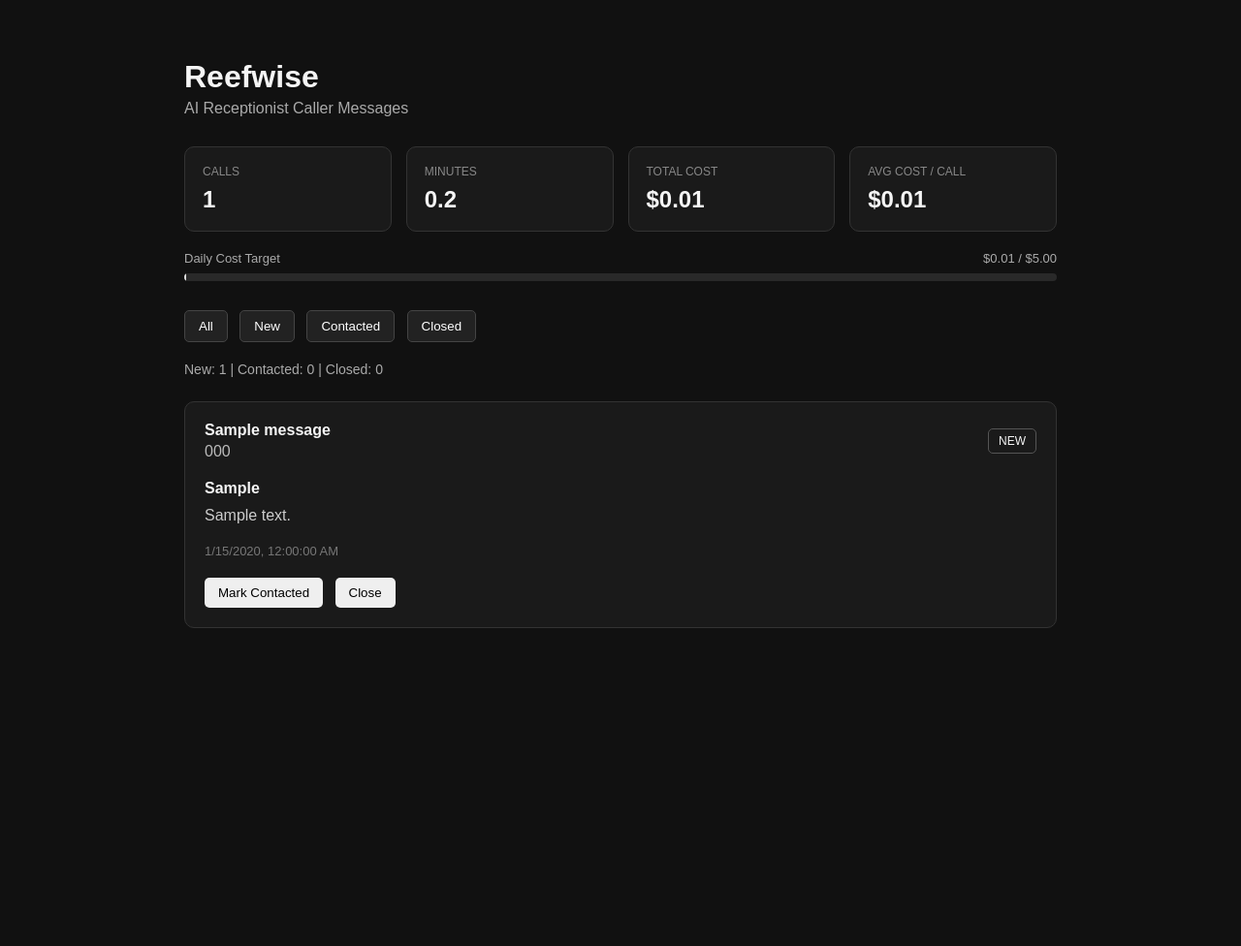
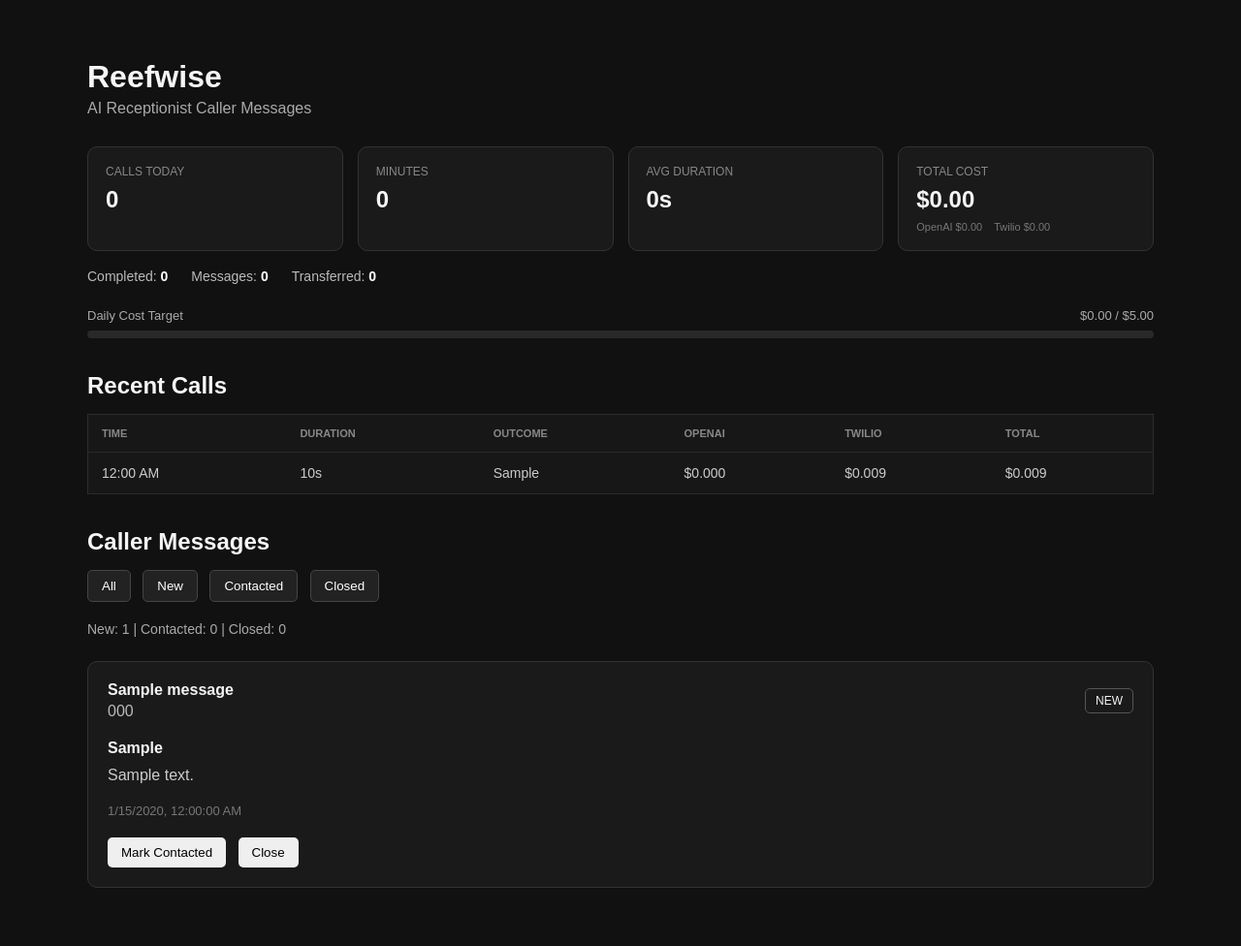
Before and after one commit to samrobinsonsd/AI-SMB-Receptionist, a FastAPI app: page /inbox in a window 1280 px wide. Shown: the whole page at 97% size. Before the commit the page ends 648 px from the top, so only its background shows below. Run offline with FastAPI, Linux system fonts and the light colour scheme; tables that the repository leaves empty hold one stand-in row (values such as "Sample post").

Commit message:
Add business knowledge and improve receptionist dashboard

```diff
--- a/app/main.py
+++ b/app/main.py
@@ -112,25 +112,80 @@ async def list_calls():
 @app.get("/stats")
 async def get_stats():
     """
-    Return high-level receptionist usage and cost statistics.
+    Return today's receptionist usage, outcomes, and cost statistics.
 
-    Calls without OpenAI usage data are excluded from cost averages
-    because they were recorded before AI usage tracking was enabled.
+    Reporting uses the business's local Central Time zone so the
+    dashboard resets at the correct local midnight.
+
+    Calls without OpenAI usage data are excluded because they were
+    recorded before detailed AI usage tracking was enabled.
     """
 
     calls = get_calls()
 
-    # Calls that contain OpenAI usage telemetry.
-    measured_calls = [
-        call for call in calls
+    # Reefwise operates in Illinois, so reporting uses Central Time.
+    business_timezone = ZoneInfo("America/Chicago")
+
+    today = datetime.now(
+        business_timezone
+    ).date()
+
+    measured_calls = []
+
+    for call in calls:
+        # Ignore calls that predate OpenAI usage telemetry.
         if (
-            call["input_tokens"] > 0
-            or call["output_tokens"] > 0
+            call["input_tokens"] <= 0
+            and call["output_tokens"] <= 0
+        ):
+            continue
+
+        # Call timestamps are stored in UTC.
+        # Convert each timestamp to Central Time before determining
+        # whether it belongs to today's business day.
+        started_at = datetime.fromisoformat(
+            call["started_at"]
         )
-    ]
+
+        local_started_at = started_at.astimezone(
+            business_timezone
+        )
+
+        if local_started_at.date() == today:
+            measured_calls.append(call)
+
+    # ---------------------------------------------------------
+    # Basic call statistics
+    # ---------------------------------------------------------
+
+    call_count = len(measured_calls)
 
     total_seconds = sum(
         call["duration_seconds"] or 0
+        for call in measured_calls
+    )
+
+    total_minutes = (
+        total_seconds / 60
+    )
+
+    average_duration = (
+        total_seconds / call_count
+        if call_count
+        else 0
+    )
+
+    # ---------------------------------------------------------
+    # Cost statistics
+    # ---------------------------------------------------------
+
+    openai_cost = sum(
+        call["openai_cost_usd"]
+        for call in measured_calls
+    )
+
+    twilio_cost = sum(
+        call["twilio_cost_usd"]
         for call in measured_calls
     )
 
@@ -139,25 +194,53 @@ async def get_stats():
         for call in measured_calls
     )
 
-    call_count = len(measured_calls)
-
     average_cost = (
         total_cost / call_count
         if call_count
         else 0
     )
 
-    average_duration = (
-        total_seconds / call_count
-        if call_count
-        else 0
+    # ---------------------------------------------------------
+    # Call outcome statistics
+    # ---------------------------------------------------------
+
+    completed_calls = sum(
+        1
+        for call in measured_calls
+        if call["outcome"] == "completed"
+    )
+
+    message_calls = sum(
+        1
+        for call in measured_calls
+        if call["outcome"] == "message"
+    )
+
+    transferred_calls = sum(
+        1
+        for call in measured_calls
+        if call["outcome"] == "transferred"
     )
 
     return {
+        # Call volume
         "calls": call_count,
         "minutes": round(
-            total_seconds / 60,
+            total_minutes,
             1,
+        ),
+        "average_duration_seconds": round(
+            average_duration,
+        ),
+
+        # Cost
+        "openai_cost_usd": round(
+            openai_cost,
+            4,
+        ),
+        "twilio_cost_usd": round(
+            twilio_cost,
+            4,
         ),
         "total_cost_usd": round(
             total_cost,
@@ -167,9 +250,13 @@ async def get_stats():
             average_cost,
             4,
         ),
-        "average_duration_seconds": round(
-            average_duration,
-        ),
+
+        # Outcomes
+        "completed_calls": completed_calls,
+        "message_calls": message_calls,
+        "transferred_calls": transferred_calls,
+
+        # Project operating-cost target
         "daily_budget_usd": 5.00,
     }
 
--- a/app/templates/inbox.html
+++ b/app/templates/inbox.html
@@ -16,7 +16,7 @@
         }
 
         .container {
-            max-width: 900px;
+            max-width: 1100px;
             margin: 0 auto;
         }
 
@@ -24,9 +24,132 @@
             margin-bottom: 5px;
         }
 
+        h2 {
+            margin-top: 35px;
+            margin-bottom: 15px;
+        }
+
         .subtitle {
             color: #aaa;
             margin-bottom: 30px;
+        }
+
+        .stats-grid {
+            display: grid;
+            grid-template-columns: repeat(4, 1fr);
+            gap: 15px;
+            margin-bottom: 18px;
+        }
+
+        .stat-card {
+            background: #1a1a1a;
+            border: 1px solid #333;
+            border-radius: 10px;
+            padding: 18px;
+        }
+
+        .stat-label {
+            color: #888;
+            font-size: 12px;
+            text-transform: uppercase;
+            margin-bottom: 8px;
+        }
+
+        .stat-value {
+            font-size: 24px;
+            font-weight: bold;
+        }
+
+        .cost-split {
+            display: flex;
+            gap: 12px;
+            margin-top: 8px;
+            color: #777;
+            font-size: 11px;
+        }
+
+        .outcome-summary {
+            display: flex;
+            gap: 24px;
+            margin-bottom: 25px;
+            color: #bbb;
+            font-size: 14px;
+        }
+
+        .outcome-summary strong {
+            color: #fff;
+        }
+
+        .budget-section {
+            margin-bottom: 30px;
+        }
+
+        .budget-header {
+            display: flex;
+            justify-content: space-between;
+            color: #aaa;
+            font-size: 13px;
+            margin-bottom: 8px;
+        }
+
+        .budget-bar {
+            height: 8px;
+            background: #292929;
+            border-radius: 4px;
+            overflow: hidden;
+        }
+
+        .budget-progress {
+            height: 100%;
+            width: 0%;
+            background: #ddd;
+            transition: width 0.3s ease;
+        }
+
+        .recent-calls {
+            margin-bottom: 35px;
+            overflow-x: auto;
+        }
+
+        .recent-calls table {
+            width: 100%;
+            border-collapse: collapse;
+            background: #171717;
+            border: 1px solid #2d2d2d;
+        }
+
+        .recent-calls th,
+        .recent-calls td {
+            padding: 13px 14px;
+            text-align: left;
+            border-bottom: 1px solid #292929;
+        }
+
+        .recent-calls th {
+            color: #888;
+            font-size: 11px;
+            text-transform: uppercase;
+        }
+
+        .recent-calls td {
+            color: #ccc;
+            font-size: 14px;
+        }
+
+        .filters {
+            margin-bottom: 20px;
+        }
+
+        .filters button {
+            background: #222;
+            color: #fff;
+            border: 1px solid #444;
+        }
+
+        .counts {
+            margin-bottom: 25px;
+            color: #aaa;
+            font-size: 14px;
         }
 
         .message-card {
@@ -92,76 +215,14 @@
             color: #999;
         }
 
-        .filters {
-            margin-bottom: 20px;
+        @media (max-width: 800px) {
+            .stats-grid {
+                grid-template-columns: repeat(2, 1fr);
             }
 
-        .filters button {
-            background: #222;
-            color: #fff;
-            border: 1px solid #444;
-        }
-
-        .counts {
-            margin-bottom: 25px;
-            color: #aaa;
-            font-size: 14px;
-        }
-        .stats-grid {
-            display: grid;
-            grid-template-columns: repeat(4, 1fr);
-            gap: 15px;
-            margin-bottom: 20px;
-        }
-
-        .stat-card {
-            background: #1a1a1a;
-            border: 1px solid #333;
-            border-radius: 10px;
-            padding: 18px;
-        }
-
-        .stat-label {
-            color: #888;
-            font-size: 12px;
-            text-transform: uppercase;
-            margin-bottom: 8px;
-        }
-
-        .stat-value {
-            font-size: 24px;
-            font-weight: bold;
-        }
-
-        .budget-section {
-            margin-bottom: 30px;
-        }
-
-        .budget-header {
-            display: flex;
-            justify-content: space-between;
-            color: #aaa;
-            font-size: 13px;
-            margin-bottom: 8px;
-        }
-
-        .budget-bar {
-            height: 8px;
-            background: #292929;
-            border-radius: 4px;
-            overflow: hidden;
-        }
-
-        .budget-progress {
-            height: 100%;
-            width: 0%;
-            background: #ddd;
-            transition: width 0.3s ease;
-        }
-
-        @media (max-width: 700px) {
-            .stats-grid {
-                grid-template-columns: repeat(2, 1fr);
+            .outcome-summary {
+                flex-direction: column;
+                gap: 8px;
             }
         }
     </style>
@@ -180,7 +241,7 @@
     <div class="stats-grid">
 
         <div class="stat-card">
-        <div class="stat-label">Calls</div>
+            <div class="stat-label">Calls Today</div>
             <div class="stat-value" id="stat-calls">0</div>
         </div>
 
@@ -190,15 +251,26 @@
         </div>
 
         <div class="stat-card">
-        <div class="stat-label">Total Cost</div>
-        <div class="stat-value" id="stat-cost">$0.00</div>
+            <div class="stat-label">Avg Duration</div>
+            <div class="stat-value" id="stat-duration">0s</div>
         </div>
 
         <div class="stat-card">
-        <div class="stat-label">Avg Cost / Call</div>
-        <div class="stat-value" id="stat-average">$0.00</div>
+            <div class="stat-label">Total Cost</div>
+            <div class="stat-value" id="stat-cost">$0.00</div>
+
+            <div class="cost-split">
+                <span id="stat-openai">OpenAI $0.00</span>
+                <span id="stat-twilio">Twilio $0.00</span>
+            </div>
         </div>
 
+    </div>
+
+    <div class="outcome-summary">
+        <span>Completed: <strong id="stat-completed">0</strong></span>
+        <span>Messages: <strong id="stat-messages">0</strong></span>
+        <span>Transferred: <strong id="stat-transferred">0</strong></span>
     </div>
 
     <div class="budget-section">
@@ -214,6 +286,29 @@
             </div>
         </div>
     </div>
+
+    <h2>Recent Calls</h2>
+
+    <div class="recent-calls">
+        <table>
+            <thead>
+                <tr>
+                    <th>Time</th>
+                    <th>Duration</th>
+                    <th>Outcome</th>
+                    <th>OpenAI</th>
+                    <th>Twilio</th>
+                    <th>Total</th>
+                </tr>
+            </thead>
+
+            <tbody id="recent-calls-body">
+            </tbody>
+        </table>
+    </div>
+
+    <h2>Caller Messages</h2>
+
     <div class="filters">
         <button onclick="setFilter('all')">All</button>
         <button onclick="setFilter('new')">New</button>
@@ -249,7 +344,6 @@
         const container = document.getElementById("messages");
         const countsContainer = document.getElementById("counts");
 
-        // Count messages by workflow status.
         const counts = {
             new: 0,
             contacted: 0,
@@ -267,7 +361,6 @@
             `Contacted: ${counts.contacted} | ` +
             `Closed: ${counts.closed}`;
 
-        // Apply the selected inbox filter.
         const filteredMessages = data.messages.filter(
             message =>
                 currentFilter === "all" ||
@@ -288,8 +381,6 @@
 
             card.className = "message-card";
 
-            // Only show workflow actions that make sense
-            // for the message's current status.
             let actionButtons = "";
 
             if (message.status === "new") {
@@ -376,12 +467,7 @@
     }
 
 
-    // Load the inbox when the page opens.
-    loadMessages();
-    loadStats();
-
-
-// Load call usage and cost telemetry from FastAPI.
+    // Load call usage and cost telemetry.
     async function loadStats() {
         const response = await fetch("/stats");
         const stats = await response.json();
@@ -392,18 +478,31 @@ async function loadStats() {
         document.getElementById("stat-minutes").textContent =
             stats.minutes;
 
+        document.getElementById("stat-duration").textContent =
+            `${stats.average_duration_seconds}s`;
+
         document.getElementById("stat-cost").textContent =
             `$${stats.total_cost_usd.toFixed(2)}`;
 
-    document.getElementById("stat-average").textContent =
-        `$${stats.average_cost_usd.toFixed(2)}`;
+        document.getElementById("stat-openai").textContent =
+            `OpenAI $${stats.openai_cost_usd.toFixed(2)}`;
+
+        document.getElementById("stat-twilio").textContent =
+            `Twilio $${stats.twilio_cost_usd.toFixed(2)}`;
+
+        document.getElementById("stat-completed").textContent =
+            stats.completed_calls;
+
+        document.getElementById("stat-messages").textContent =
+            stats.message_calls;
+
+        document.getElementById("stat-transferred").textContent =
+            stats.transferred_calls;
 
         document.getElementById("budget-text").textContent =
             `$${stats.total_cost_usd.toFixed(2)} / ` +
             `$${stats.daily_budget_usd.toFixed(2)}`;
 
-    // Convert current spending into a percentage of
-    // the configured daily budget.
         const percentage = Math.min(
             (
                 stats.total_cost_usd
@@ -416,6 +515,47 @@ async function loadStats() {
             "budget-progress"
         ).style.width = `${percentage}%`;
     }
+
+
+    // Load the five most recent calls.
+    async function loadRecentCalls() {
+        const response = await fetch("/calls");
+        const data = await response.json();
+
+        const body = document.getElementById(
+            "recent-calls-body"
+        );
+
+        body.innerHTML = "";
+
+        for (const call of data.calls.slice(0, 5)) {
+            const row = document.createElement("tr");
+
+            const started = new Date(
+                call.started_at
+            ).toLocaleTimeString([], {
+                hour: "numeric",
+                minute: "2-digit",
+            });
+
+            row.innerHTML = `
+                <td>${started}</td>
+                <td>${call.duration_seconds || 0}s</td>
+                <td>${call.outcome}</td>
+                <td>$${call.openai_cost_usd.toFixed(3)}</td>
+                <td>$${call.twilio_cost_usd.toFixed(3)}</td>
+                <td>$${call.estimated_total_cost_usd.toFixed(3)}</td>
+            `;
+
+            body.appendChild(row);
+        }
+    }
+
+
+    // Load dashboard data when the page opens.
+    loadMessages();
+    loadStats();
+    loadRecentCalls();
 </script>
 
 </body>
```
Also changed, not shown: app/business_config.py (+43 -0 lines), app/openai_realtime.py (+29 -0 lines). Lines whose indentation alone changed are shown as unchanged.
